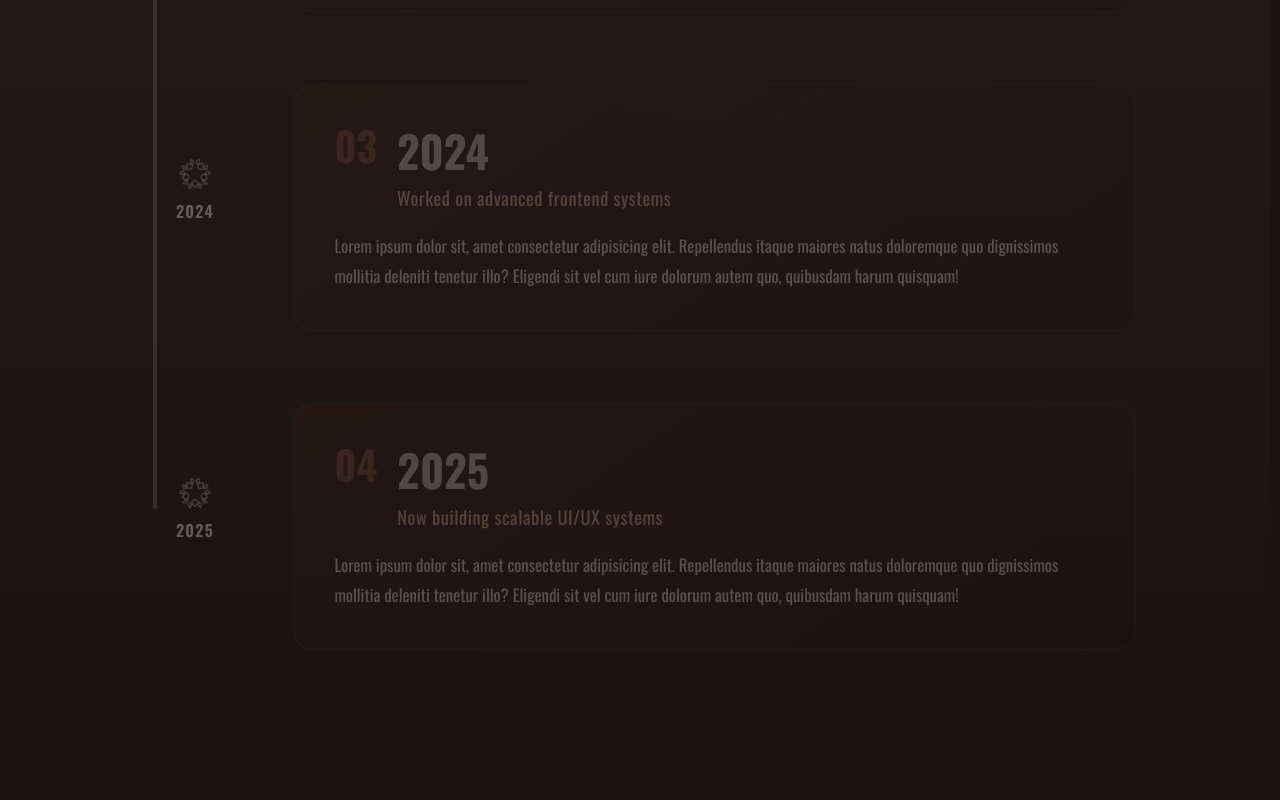
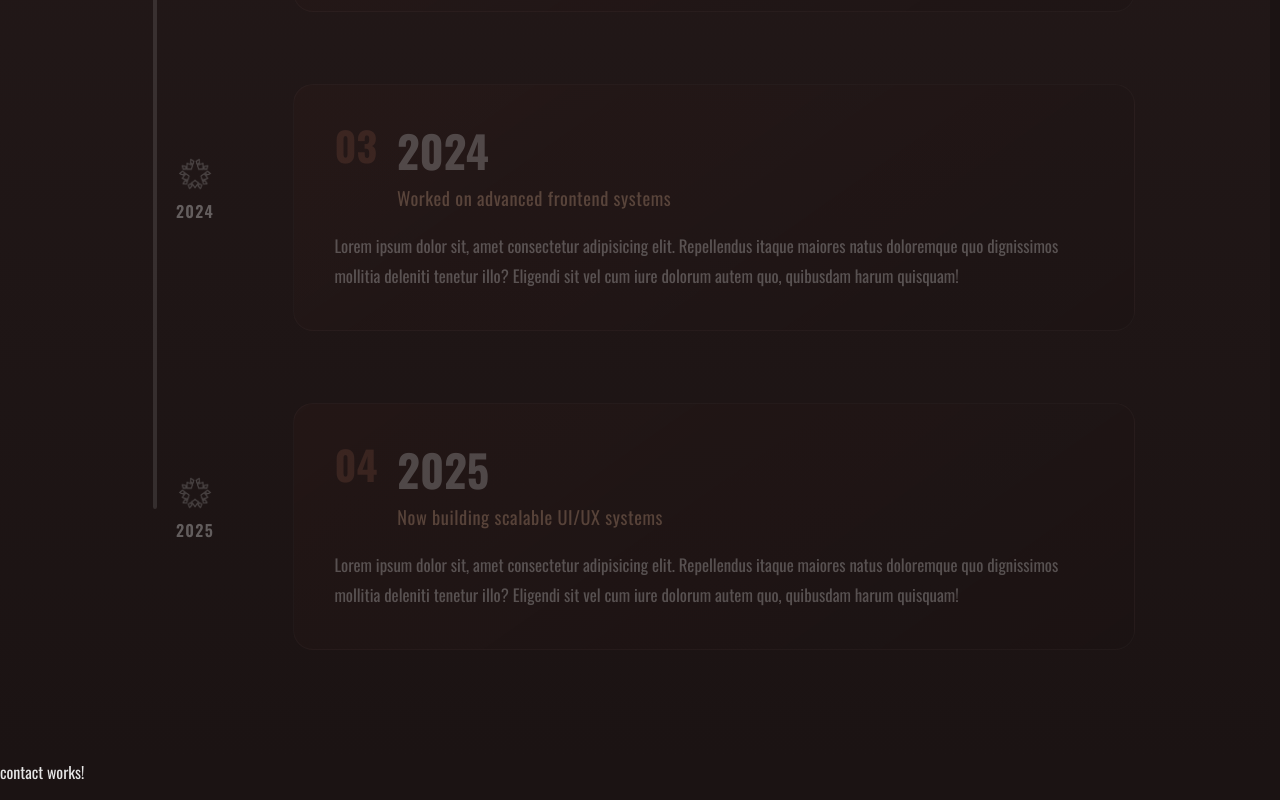
Before and after one commit to valiyeffa/PortfolioFiruza, an Angular app: page / in a window 1280 px wide. Shown: the part 7599-8399 px from the top of the page. Before the commit the page ends 8359 px from the top, so only its background shows below. Built offline with nearby package versions, Linux system fonts and the light colour scheme; no server answers.

Commit message:
contact section added

```diff
--- /dev/null
+++ b/src/app/features/home/contact/contact.html
@@ -0,0 +1 @@
+<p>contact works!</p>
--- a/src/app/features/home/home.html
+++ b/src/app/features/home/home.html
@@ -2,3 +2,4 @@
 <app-about></app-about>
 <app-projects></app-projects>
 <app-journey></app-journey>
+<app-contact></app-contact>
--- a/src/app/features/home/home.ts
+++ b/src/app/features/home/home.ts
@@ -3,10 +3,11 @@
 import { About } from "./about/about";
 import { Projects } from "./projects/projects";
 import { Journey } from "./journey/journey";
+import { Contact } from "./contact/contact";
 
 @Component({
   selector: 'app-home',
-  imports: [Main, About, Projects, Journey],
+  imports: [Main, About, Projects, Journey, Contact],
   templateUrl: './home.html',
   styles: ``,
 })
```
Also changed, not shown: src/app/features/home/contact/contact.ts (added, +11 -0 lines), src/app/features/home/contact/contact.scss (added).
